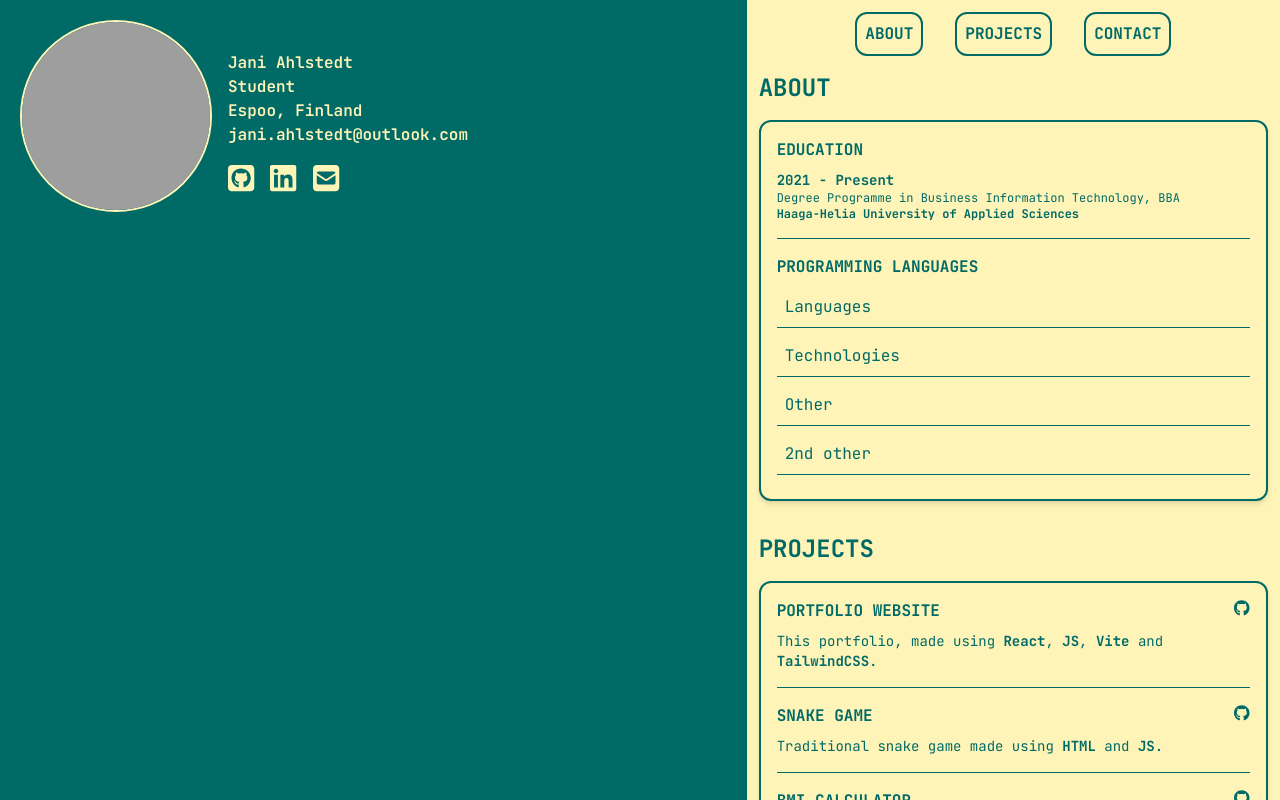
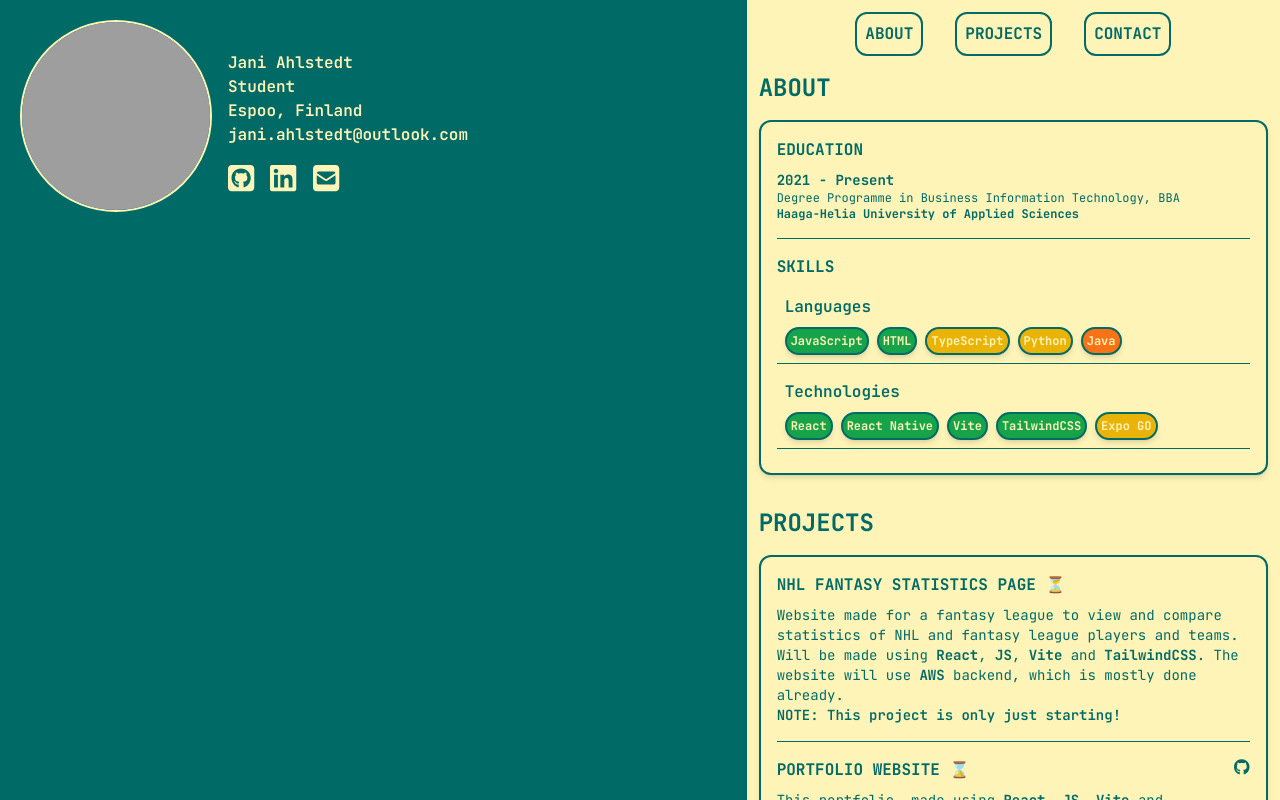
Before and after one commit to JaniAhl/Portfolio, a React (Vite) app: page / in a window 1280 px wide. Built offline with nearby package versions, Linux system fonts and the light colour scheme; grey boxes are pictures that could not be loaded.

Commit message:
Added icons to project status and started working on the skills section

```diff
--- a/package.json
+++ b/package.json
@@ -33,6 +33,7 @@
     "globals": "^15.11.0",
     "postcss": "^8.4.49",
     "tailwindcss": "^3.4.15",
+    "tailwindcss-animate": "^1.0.7",
     "vite": "^5.4.10"
   }
 }
--- a/src/components/about.jsx
+++ b/src/components/about.jsx
@@ -20,24 +20,31 @@ const About = () => {
 
                 <div className='flex flex-col w-full h-full'>
 
-                    <h2 className='text-1xl font-bold mb-2 mt-4'>PROGRAMMING LANGUAGES</h2>
+                    <h2 className='text-1xl font-bold mb-2 mt-4'>SKILLS</h2>
 
                     <div className='w-full'>
                         <section className='p-2 mb-2 border-b border-seaGreen'>
-                            <h3>Languages</h3>
+                            <h3 className='mb-2 font-semibold'>Languages</h3>
+                            <div className='flex flex-row flex-wrap'>
+                                <p className='hover:animate-bounce text-xs font-bold text-softCream mr-2 border-2 border-seaGreen rounded-full p-1 bg-green-600 shadow-md'>JavaScript</p>
+                                <p className='hover:animate-bounce text-xs font-bold text-softCream mr-2 border-2 border-seaGreen rounded-full p-1 bg-green-600 shadow-md'>HTML</p>
+                                <p className='hover:animate-bounce text-xs font-bold text-softCream mr-2 border-2 border-seaGreen rounded-full p-1 bg-yellow-500 shadow-md'>TypeScript</p>
+                                <p className='hover:animate-bounce text-xs font-bold text-softCream mr-2 border-2 border-seaGreen rounded-full p-1 bg-yellow-500 shadow-md'>Python</p>
+                                <p className='hover:animate-bounce text-xs font-bold text-softCream mr-2 border-2 border-seaGreen rounded-full p-1 bg-orange-500 shadow-md'>Java</p>
+                            </div>
                         </section>
 
                         <section className='p-2 mb-2 w-full border-b border-seaGreen'>
-                            <h3>Technologies</h3>
+                            <h3 className='mb-2 font-semibold'>Technologies</h3>
+                            <div className='flex flex-row flex-wrap'>
+                                <p className='hover:animate-bounce text-xs font-bold text-softCream mr-2 border-2 border-seaGreen rounded-full p-1 bg-green-600 shadow-md'>React</p>
+                                <p className='hover:animate-bounce text-xs font-bold text-softCream mr-2 border-2 border-seaGreen rounded-full p-1 bg-green-600 shadow-md'>React Native</p>
+                                <p className='hover:animate-bounce text-xs font-bold text-softCream mr-2 border-2 border-seaGreen rounded-full p-1 bg-green-600 shadow-md'>Vite</p>
+                                <p className='hover:animate-bounce text-xs font-bold text-softCream mr-2 border-2 border-seaGreen rounded-full p-1 bg-green-600 shadow-md'>TailwindCSS</p>
+                                <p className='hover:animate-bounce text-xs font-bold text-softCream mr-2 border-2 border-seaGreen rounded-full p-1 bg-yellow-500 shadow-md'>Expo GO</p>
+                            </div>
                         </section>
 
-                        <section className='p-2 mb-2 w-full border-b border-seaGreen'>
-                            <h3>Other</h3>
-                        </section>
-
-                        <section className='p-2 mb-2 w-full border-b border-seaGreen'>
-                            <h3>2nd other</h3>
-                        </section>
 
                     </div>
 
--- a/src/components/projects.jsx
+++ b/src/components/projects.jsx
@@ -17,7 +17,20 @@ const Projects = () => {
 
                 <div className='w-full relative border-b border-seaGreen pb-4'>
                     <h2 className='text-1xl font-bold text-1xl font-bold w-full text-left relative'>
-                        PORTFOLIO WEBSITE
+                        NHL FANTASY STATISTICS PAGE <p className='inline-block hover:animate-spin'>⏳</p>
+                    </h2>
+                    <section className='text-left'>
+                        <p className='text-sm mt-2'>Website made for a fantasy league to view and compare statistics of NHL and fantasy league players and teams. Will be made using
+                            <p className='inline font-bold'> React</p>,<p className='inline font-bold'> JS</p>, <p className='inline font-bold'> Vite</p> and<p className='inline font-bold'> TailwindCSS</p>.
+                            <p className='inline'> The website will use <p className='inline font-bold'>AWS</p> backend, which is mostly done already.</p>
+                            <p className='font-semibold font-xs'> NOTE: This project is only just starting!</p></p>
+                    </section>
+                </div>
+
+
+                <div className='w-full relative border-b border-seaGreen pb-4 mt-4'>
+                    <h2 className='text-1xl font-bold text-1xl font-bold w-full text-left relative'>
+                        PORTFOLIO WEBSITE <p className='inline-block hover:animate-spin'>⌛</p>
                         <a href='https://github.com/JaniAhl/Portfolio' target='_blank' rel='noopener noreferrer'
                             className='absolute right-0 ml-2 text-seaGreen text-sm hover:text-black'>
                             <FontAwesomeIcon icon={faGithub} className='text-base' />
@@ -32,7 +45,7 @@ const Projects = () => {
                 <div className='w-full relative border-b border-seaGreen pb-4'>
 
                     <h2 className='text-1xl font-bold text-1xl font-bold w-full text-left relative mt-4'>
-                        SNAKE GAME
+                        SNAKE GAME <p className='inline-block hover:animate-wiggle'>✅</p>
                         <a href='https://github.com/JaniAhl/snakegame' target='_blank' rel='noopener noreferrer'
                             className='absolute right-0 ml-2 text-seaGreen text-sm hover:text-black'>
                             <FontAwesomeIcon icon={faGithub} className='text-base' />
@@ -48,7 +61,7 @@ const Projects = () => {
                 <div className='w-full relative border-b border-seaGreen pb-4'>
 
                     <h2 className='text-1xl font-bold text-1xl font-bold w-full text-left relative mt-4'>
-                        BMI CALCULATOR
+                        BMI CALCULATOR <p className='inline-block hover:animate-wiggle'>✅</p>
                         <a href='https://github.com/JaniAhl/bmicalc' target='_blank' rel='noopener noreferrer'
                             className='absolute right-0 ml-2 text-seaGreen text-sm hover:text-black'>
                             <FontAwesomeIcon icon={faGithub} className='text-base' />
@@ -65,7 +78,7 @@ const Projects = () => {
                 <div className='w-full relative border-b border-seaGreen pb-4'>
 
                     <h2 className='text-1xl font-bold text-1xl font-bold w-full text-left relative mt-4'>
-                        MÖLKKY
+                        MÖLKKY <p className='inline-block hover:animate-wiggle'>✅</p>
                         <a href='https://github.com/JaniAhl/Molkky' target='_blank' rel='noopener noreferrer'
                             className='absolute right-0 ml-2 text-seaGreen text-sm hover:text-black'>
                             <FontAwesomeIcon icon={faGithub} className='text-base' />
--- a/tailwind.config.js
+++ b/tailwind.config.js
@@ -15,7 +15,18 @@ export default {
         seaGreen: '#006A67',
         softCream: '#FFF4B7',
       },
+      keyframes: {
+        wiggle: {
+          '0%, 100%': { transform: 'rotate(-20deg)' },
+          '50%': { transform: 'rotate(20deg)' },
+        },
+      },
+      animation: {
+        wiggle: 'wiggle 1s ease-in-out infinite',
+      },
     },
   },
-  plugins: [], // Siirretty ulos theme-objektista
+  plugins: [
+    require("tailwindcss-animate"),
+  ],
 };
```
Also changed, not shown: 1 other file (tests, documents, lock files or other folders).
